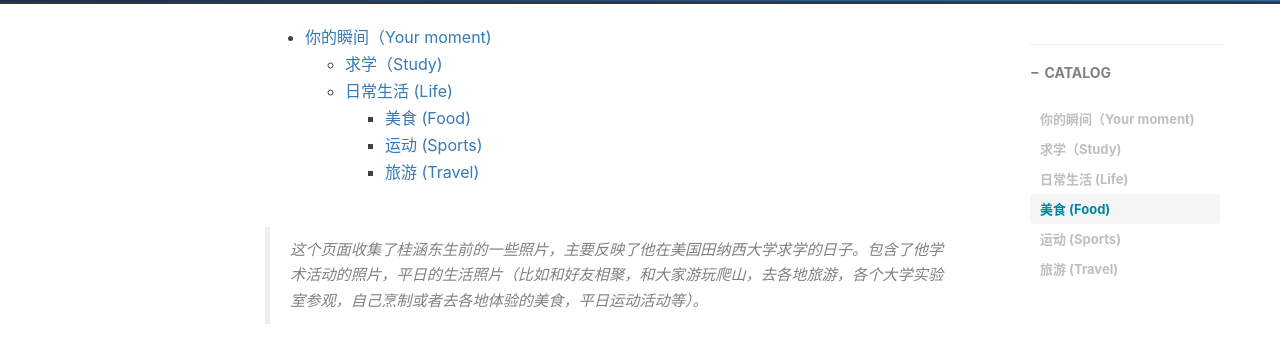
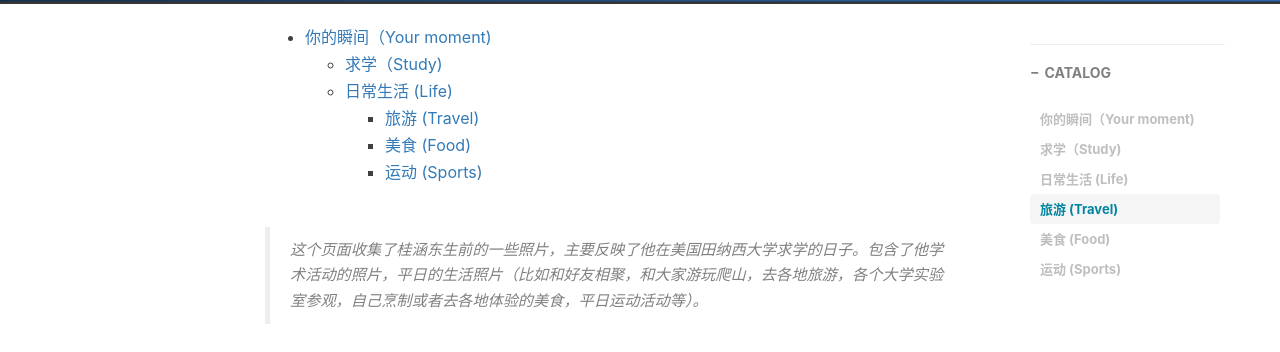
Before and after one commit to HandongGui/HandongGui.github.io, a Jekyll site: the page built from _posts/2020-08-03-Moment.md, in a window 1280 px wide and 1400 px high, scrolled down 409 px. Shown: the part 152-504 px from the top of the window. Built offline with Jekyll 4.4.1, drawn with Linux system fonts in a browser that asks for light colours; nearby versions of some CDN libraries; comment, search, counter and statistics services are not loaded; some of the changed text lies outside the part shown.

```diff
--- a/_posts/2020-08-03-Moment.md
+++ b/_posts/2020-08-03-Moment.md
@@ -34,8 +34,8 @@ tags:
 
 ## 日常生活 (Life)
 
+### 旅游 (Travel)
+
 ### 美食 (Food)
 
 ### 运动 (Sports)
-
-### 旅游 (Travel)
```
